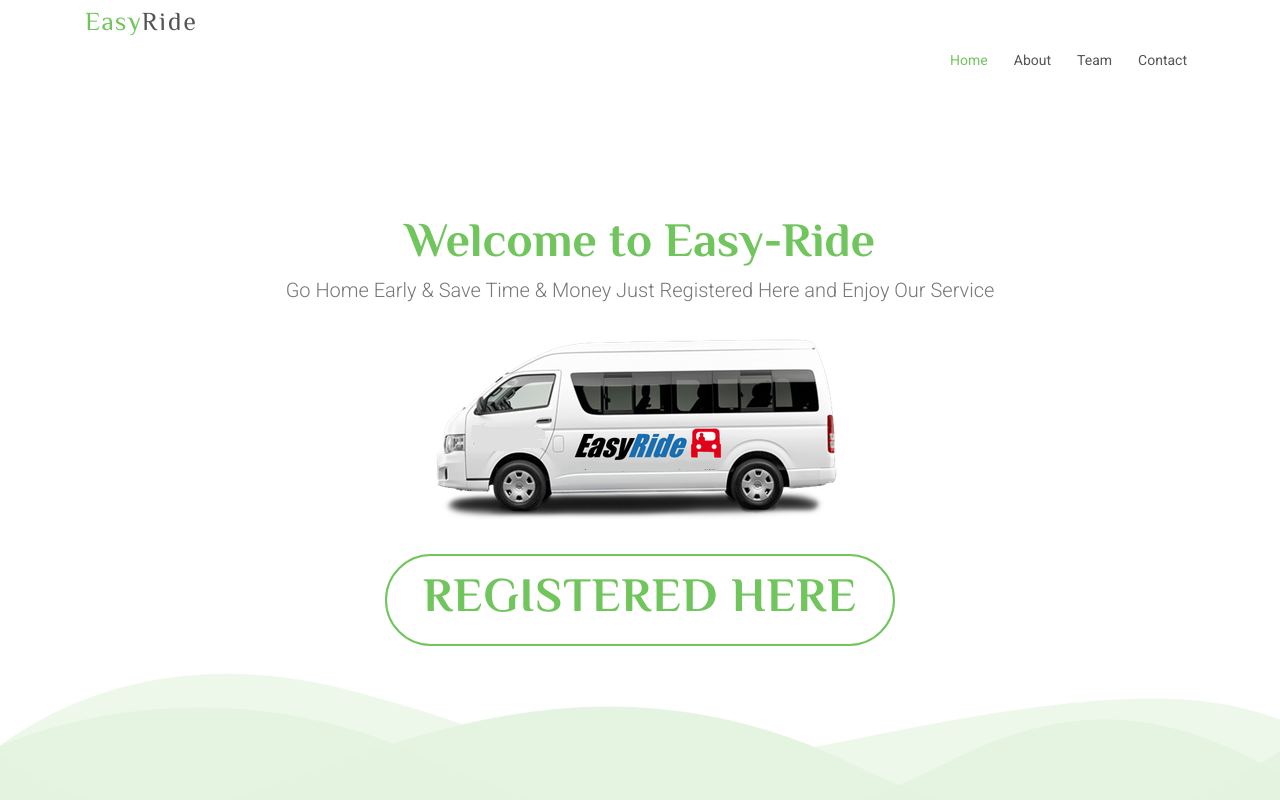
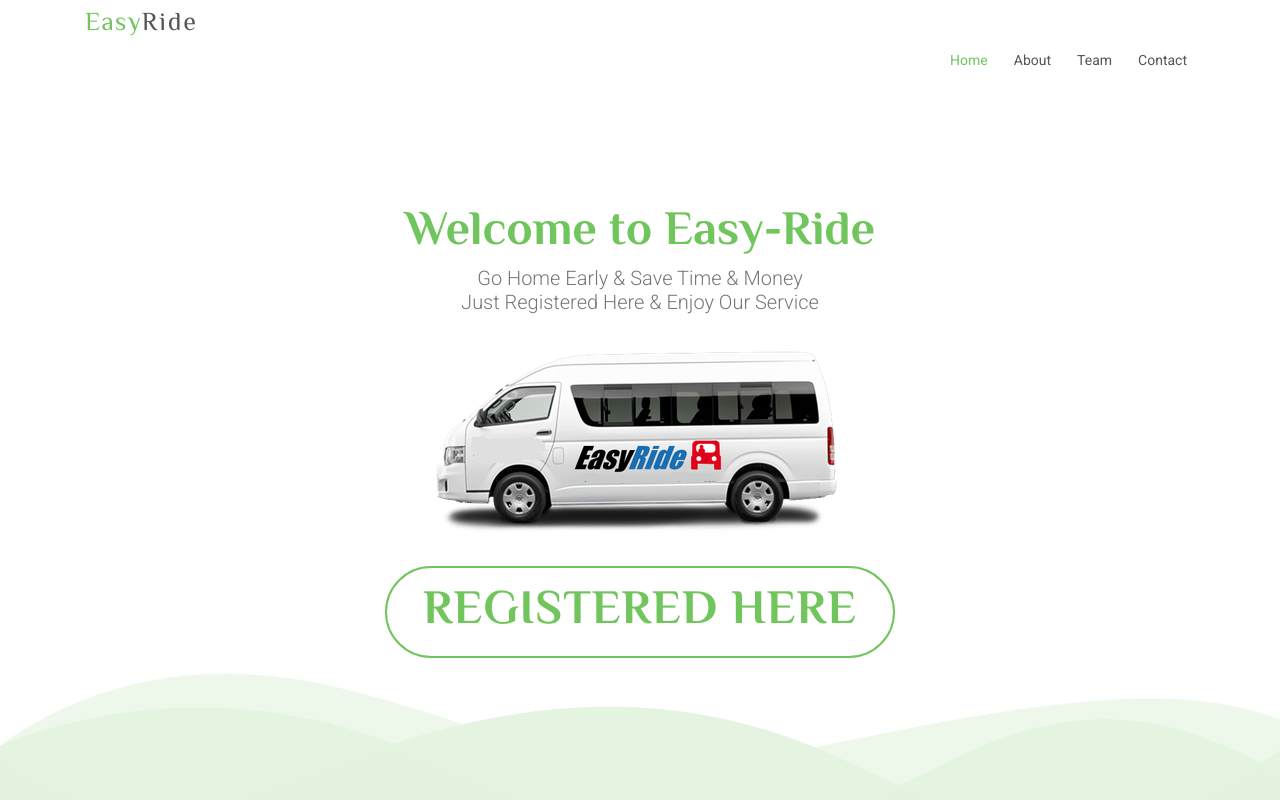
Before and after one commit to johari9292/Easyride, a React (Create React App) app: page / in a window 1280 px wide. Shown: the top 800 px of the page. Built offline with nearby package versions, Linux system fonts and the light colour scheme; some icons are missing.

Commit message:
Update home.js

```diff
--- a/src/components/home.js
+++ b/src/components/home.js
@@ -11,7 +11,7 @@
 				<br></br>
 
 			  <h1>Welcome to Easy-Ride</h1>
-			  <h2>Go Home Early &amp; Save Time &amp; Money Just Registered Here and Enjoy Our Service </h2>
+			  <h2>Go Home Early &amp; Save Time &amp; Money <br/>Just Registered Here &amp;  Enjoy Our Service </h2>
 			  <img src="img/bg.png" alt="Hero Imgs" />
 			  <a href="https://docs.google.com/forms/d/e/1FAIpQLSfS1uvY9aKcKItEv18tpzBDUfXTTjApZx6MQeojzxiIIHDX0Q/viewform?usp=sf_link
 "  className="btn-get-started scrollto">
```
